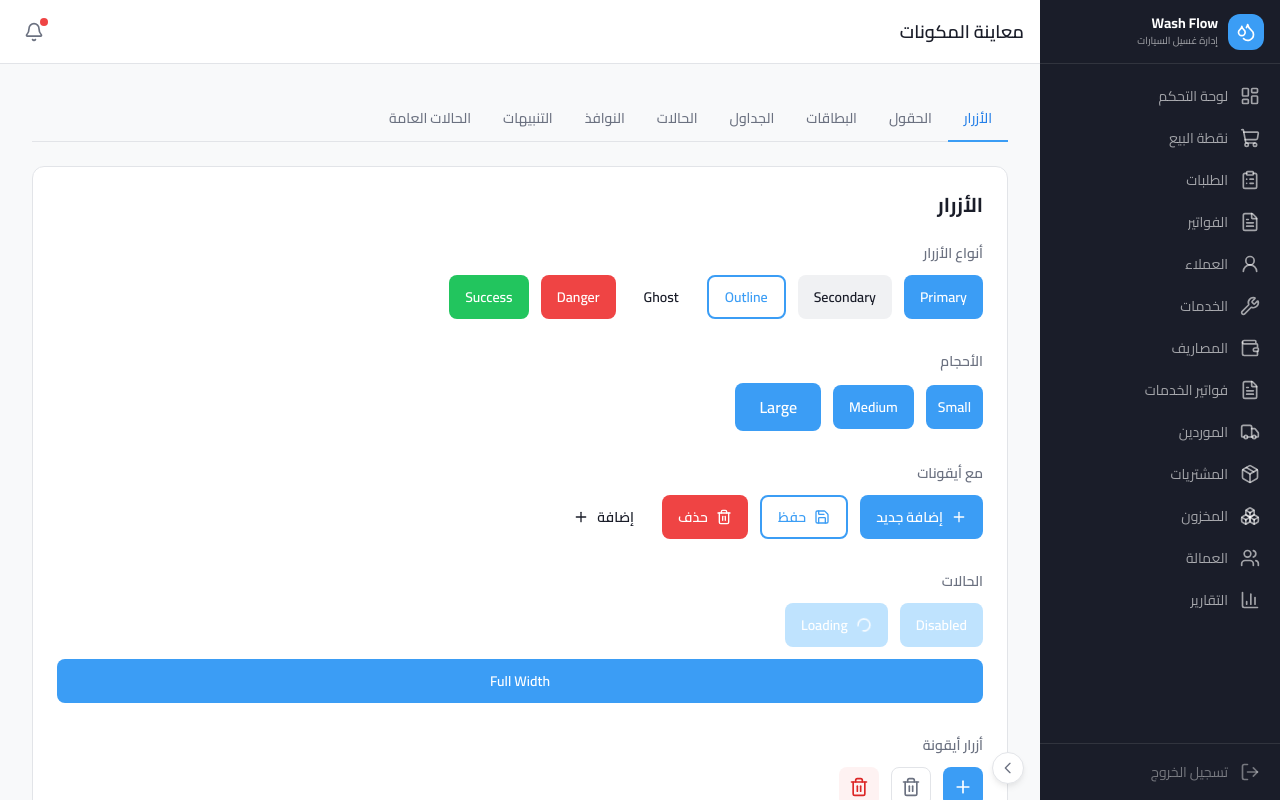
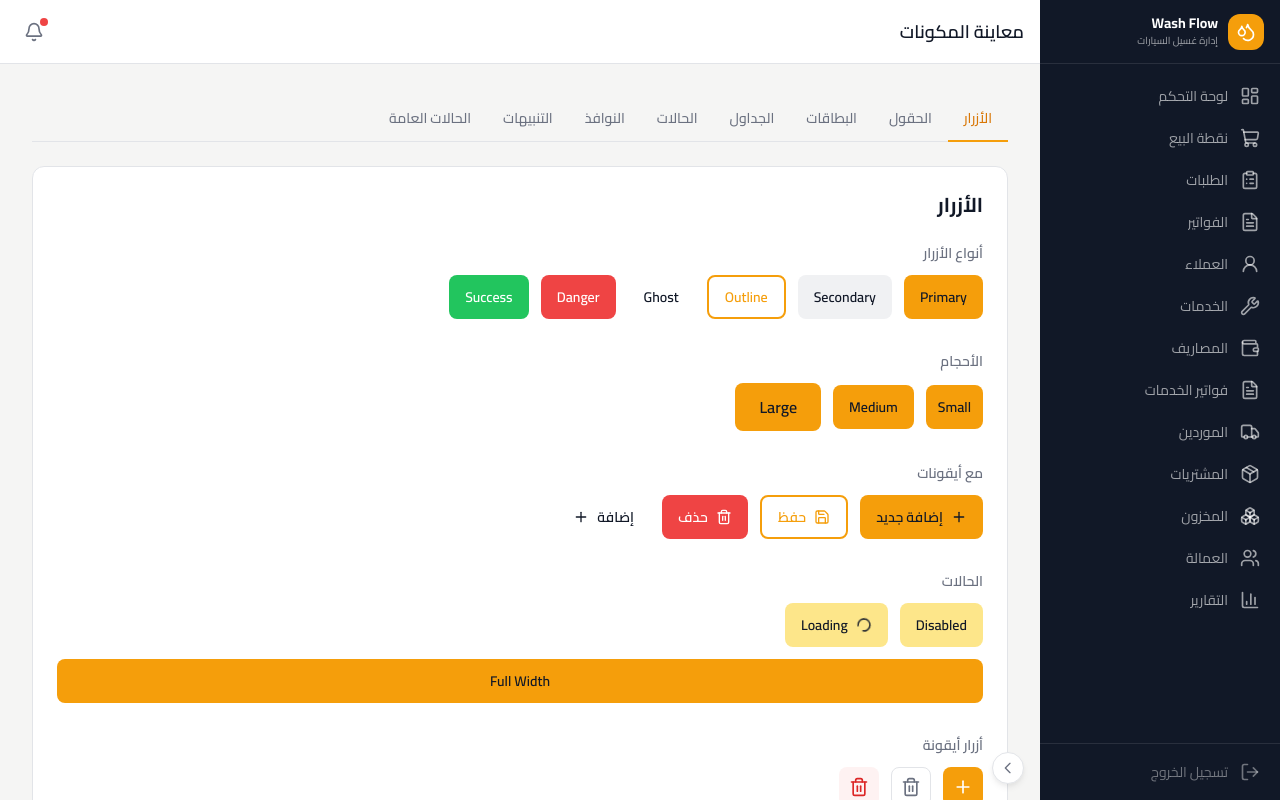
Before and after one commit to Techzoneksa/washflow, a Next.js app in the folder wash-flow/: page /components-preview in a window 1280 px wide. Built offline with nearby package versions, Linux system fonts and the light colour scheme.

Commit message:
Theme rebrand: yellow/black/gray color scheme

```diff
--- a/wash-flow/src/app/globals.css
+++ b/wash-flow/src/app/globals.css
@@ -3,16 +3,16 @@
 @theme {
   --font-cairo: "Cairo", sans-serif;
 
-  --color-primary-50: #eff8ff;
-  --color-primary-100: #dbeffe;
-  --color-primary-200: #bfe3fe;
-  --color-primary-300: #93d2fd;
-  --color-primary-400: #5fb8fa;
-  --color-primary-500: #3b9df5;
-  --color-primary-600: #2580e8;
-  --color-primary-700: #1d69d5;
-  --color-primary-800: #1d55ad;
-  --color-primary-900: #1d498b;
+  --color-primary-50: #FFFBEB;
+  --color-primary-100: #FEF3C7;
+  --color-primary-200: #FDE68A;
+  --color-primary-300: #FCD34D;
+  --color-primary-400: #FBBF24;
+  --color-primary-500: #F59E0B;
+  --color-primary-600: #D97706;
+  --color-primary-700: #B45309;
+  --color-primary-800: #92400E;
+  --color-primary-900: #78350F;
 
   --color-neutral-50: #f8f9fa;
   --color-neutral-100: #f0f1f3;
@@ -55,35 +55,35 @@
   --color-danger-700: #b91c1c;
   --color-danger-800: #991b1b;
 
-  --color-info-50: #eff6ff;
-  --color-info-100: #dbeafe;
-  --color-info-200: #bfdbfe;
-  --color-info-300: #93c5fd;
-  --color-info-400: #60a5fa;
-  --color-info-500: #3b82f6;
-  --color-info-600: #2563eb;
-  --color-info-700: #1d4ed8;
-  --color-info-800: #1e40af;
+  --color-info-50: #F9FAFB;
+  --color-info-100: #F3F4F6;
+  --color-info-200: #E5E7EB;
+  --color-info-300: #D1D5DB;
+  --color-info-400: #9CA3AF;
+  --color-info-500: #6B7280;
+  --color-info-600: #4B5563;
+  --color-info-700: #374151;
+  --color-info-800: #1F2937;
 
-  --color-bg-main: #f8f9fa;
+  --color-bg-main: #F5F5F4;
   --color-bg-surface: #ffffff;
-  --color-bg-sidebar: #1a1d29;
+  --color-bg-sidebar: #111827;
   --color-bg-topbar: #ffffff;
   --color-bg-hover: #f0f1f3;
   --color-bg-disabled: #e2e4e8;
 
   --color-border-default: #e2e4e8;
   --color-border-light: #f0f1f3;
-  --color-border-focus: #3b9df5;
+  --color-border-focus: #F59E0B;
 
   --color-overlay: rgba(0, 0, 0, 0.5);
   --color-overlay-light: rgba(0, 0, 0, 0.3);
 
-  --color-text-primary: #1a1d29;
+  --color-text-primary: #111827;
   --color-text-secondary: #6b7180;
   --color-text-disabled: #a4a9b4;
   --color-text-inverse: #ffffff;
-  --color-text-on-primary: #ffffff;
+  --color-text-on-primary: #111827;
 
   --radius-sm: 4px;
   --radius-md: 8px;
@@ -101,7 +101,7 @@
   --shadow-xl: 0 20px 25px rgba(0,0,0,0.08), 0 8px 10px rgba(0,0,0,0.04);
   --shadow-card: 0 1px 3px rgba(0,0,0,0.06), 0 1px 2px rgba(0,0,0,0.04);
   --shadow-modal: 0 20px 25px rgba(0,0,0,0.12), 0 8px 10px rgba(0,0,0,0.06);
-  --shadow-fab: 0 4px 12px rgba(59, 157, 245, 0.35);
+  --shadow-fab: 0 4px 12px rgba(245, 158, 11, 0.35);
 
   --spacing-0\.5: 2px;
   --spacing-1: 4px;
--- a/wash-flow/src/components/design-system/ColorPalette.tsx
+++ b/wash-flow/src/components/design-system/ColorPalette.tsx
@@ -34,16 +34,16 @@ function ColorGroup({ title, colors }: { title: string; colors: { label: string;
 
 export default function ColorPalette() {
   const primaryColors = [
-    { label: '50', class: 'bg-primary-50', hex: '#eff8ff' },
-    { label: '100', class: 'bg-primary-100', hex: '#dbeffe' },
-    { label: '200', class: 'bg-primary-200', hex: '#bfe3fe' },
-    { label: '300', class: 'bg-primary-300', hex: '#93d2fd' },
-    { label: '400', class: 'bg-primary-400', hex: '#5fb8fa' },
-    { label: '500', class: 'bg-primary-500', hex: '#3b9df5' },
-    { label: '600', class: 'bg-primary-600', hex: '#2580e8' },
-    { label: '700', class: 'bg-primary-700', hex: '#1d69d5' },
-    { label: '800', class: 'bg-primary-800', hex: '#1d55ad' },
-    { label: '900', class: 'bg-primary-900', hex: '#1d498b' },
+    { label: '50', class: 'bg-primary-50', hex: '#FFFBEB' },
+    { label: '100', class: 'bg-primary-100', hex: '#FEF3C7' },
+    { label: '200', class: 'bg-primary-200', hex: '#FDE68A' },
+    { label: '300', class: 'bg-primary-300', hex: '#FCD34D' },
+    { label: '400', class: 'bg-primary-400', hex: '#FBBF24' },
+    { label: '500', class: 'bg-primary-500', hex: '#F59E0B' },
+    { label: '600', class: 'bg-primary-600', hex: '#D97706' },
+    { label: '700', class: 'bg-primary-700', hex: '#B45309' },
+    { label: '800', class: 'bg-primary-800', hex: '#92400E' },
+    { label: '900', class: 'bg-primary-900', hex: '#78350F' },
   ];
 
   const neutralColors = [
@@ -63,13 +63,13 @@ export default function ColorPalette() {
     { label: 'Success', class: 'bg-success-500', hex: '#22c55e', usage: 'نجاح العملية' },
     { label: 'Warning', class: 'bg-warning-500', hex: '#f97316', usage: 'تنبيه' },
     { label: 'Danger', class: 'bg-danger-500', hex: '#ef4444', usage: 'خطأ / حذف' },
-    { label: 'Info', class: 'bg-info-500', hex: '#3b82f6', usage: 'معلومات' },
+    { label: 'Info', class: 'bg-info-500', hex: '#6B7280', usage: 'معلومات' },
   ];
 
   const surfaceColors = [
-    { label: 'Background', class: 'bg-bg-main border border-border-default', hex: '#f8f9fa', usage: 'خلفية الصفحة' },
+    { label: 'Background', class: 'bg-bg-main border border-border-default', hex: '#F5F5F4', usage: 'خلفية الصفحة' },
     { label: 'Surface', class: 'bg-bg-surface border border-border-default', hex: '#ffffff', usage: 'سطح البطاقات' },
-    { label: 'Sidebar', class: 'bg-bg-sidebar', hex: '#1a1d29', usage: 'الشريط الجانبي' },
+    { label: 'Sidebar', class: 'bg-bg-sidebar', hex: '#111827', usage: 'الشريط الجانبي' },
     { label: 'Border', class: 'bg-border-default', hex: '#e2e4e8', usage: 'الحدود' },
     { label: 'Overlay', class: 'bg-overlay', hex: 'rgba(0,0,0,0.5)', usage: 'خلفية النوافذ' },
   ];
@@ -78,7 +78,7 @@ export default function ColorPalette() {
     <div>
       <h2 className="text-xl font-bold text-text-primary mb-6">نظام الألوان</h2>
 
-      <ColorGroup title="Primary - أزرق مائي" colors={primaryColors} />
+      <ColorGroup title="Primary - أصفر عنبري" colors={primaryColors} />
       <ColorGroup title="Neutral - رمادي محايد" colors={neutralColors} />
       <ColorGroup title="ألوان دلالية" colors={semanticColors} />
 
--- a/wash-flow/src/components/pos/POSHeader.tsx
+++ b/wash-flow/src/components/pos/POSHeader.tsx
@@ -43,7 +43,7 @@ export default function POSHeader() {
 
   return (
     <>
-      <header className="h-14 shrink-0 bg-[#1A1A2E] text-white flex items-center px-4 gap-3 z-40">
+      <header className="h-14 shrink-0 bg-gray-900 text-white flex items-center px-4 gap-3 z-40">
         <h1 className="text-base font-bold whitespace-nowrap">نقطة البيع</h1>
 
         <div className="hidden md:flex items-center gap-2 mr-3">
--- a/wash-flow/src/components/ui/Button.tsx
+++ b/wash-flow/src/components/ui/Button.tsx
@@ -13,7 +13,7 @@ interface ButtonProps extends React.ButtonHTMLAttributes<HTMLButtonElement> {
 }
 
 const variantStyles: Record<ButtonVariant, string> = {
-  primary: 'bg-primary-500 text-text-inverse hover:bg-primary-600 active:bg-primary-700 disabled:bg-primary-200',
+  primary: 'bg-primary-500 text-text-on-primary hover:bg-primary-600 active:bg-primary-700 disabled:bg-primary-200',
   secondary: 'bg-neutral-100 text-text-primary hover:bg-neutral-200 active:bg-neutral-300 disabled:bg-neutral-100 disabled:text-text-disabled',
   outline: 'border-2 border-primary-500 text-primary-500 hover:bg-primary-50 active:bg-primary-100 disabled:border-neutral-300 disabled:text-text-disabled',
   ghost: 'text-text-primary hover:bg-bg-hover active:bg-neutral-200 disabled:text-text-disabled',
```
Also changed, not shown: wash-flow/src/components/pos/PosShell.tsx (+19 -19 lines).
